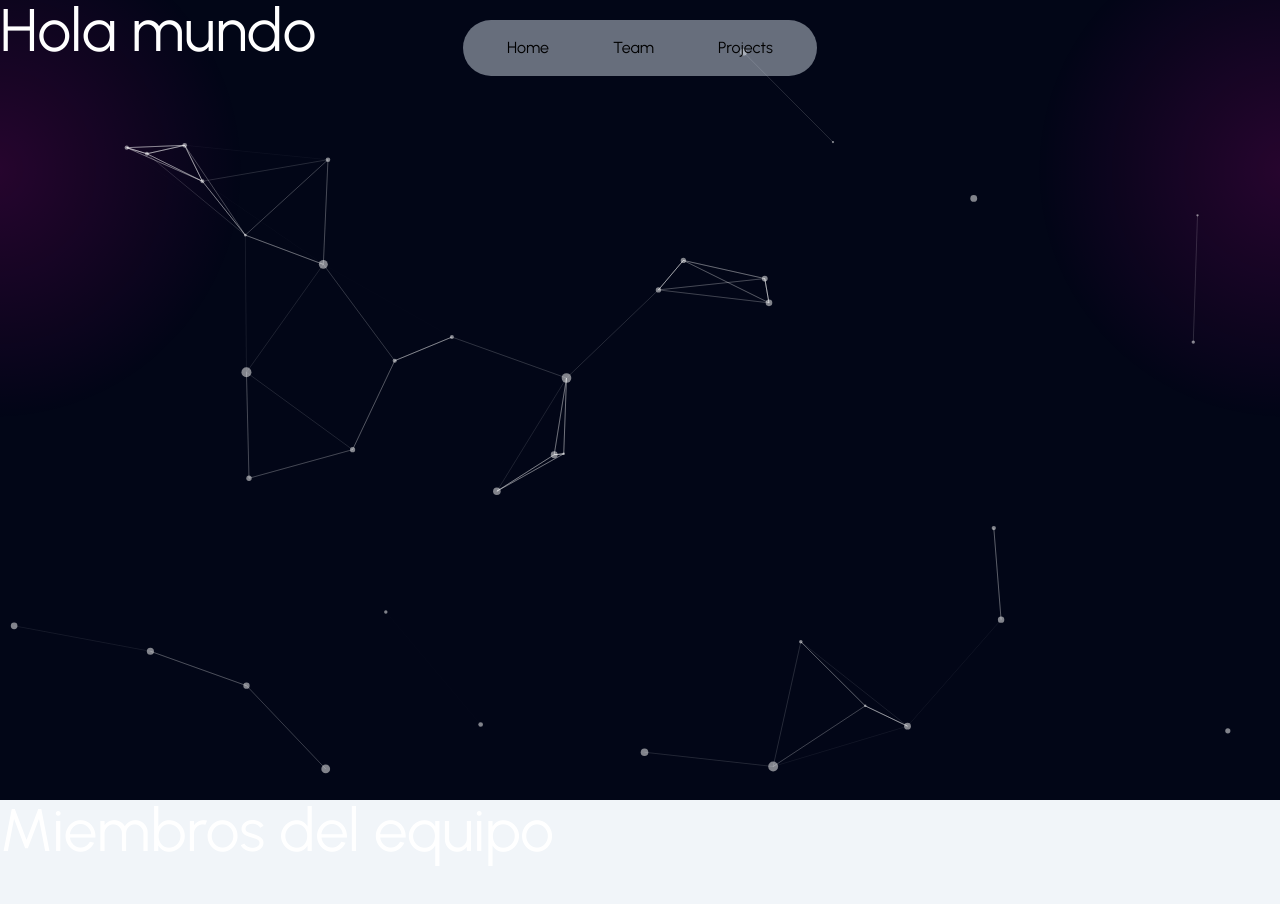
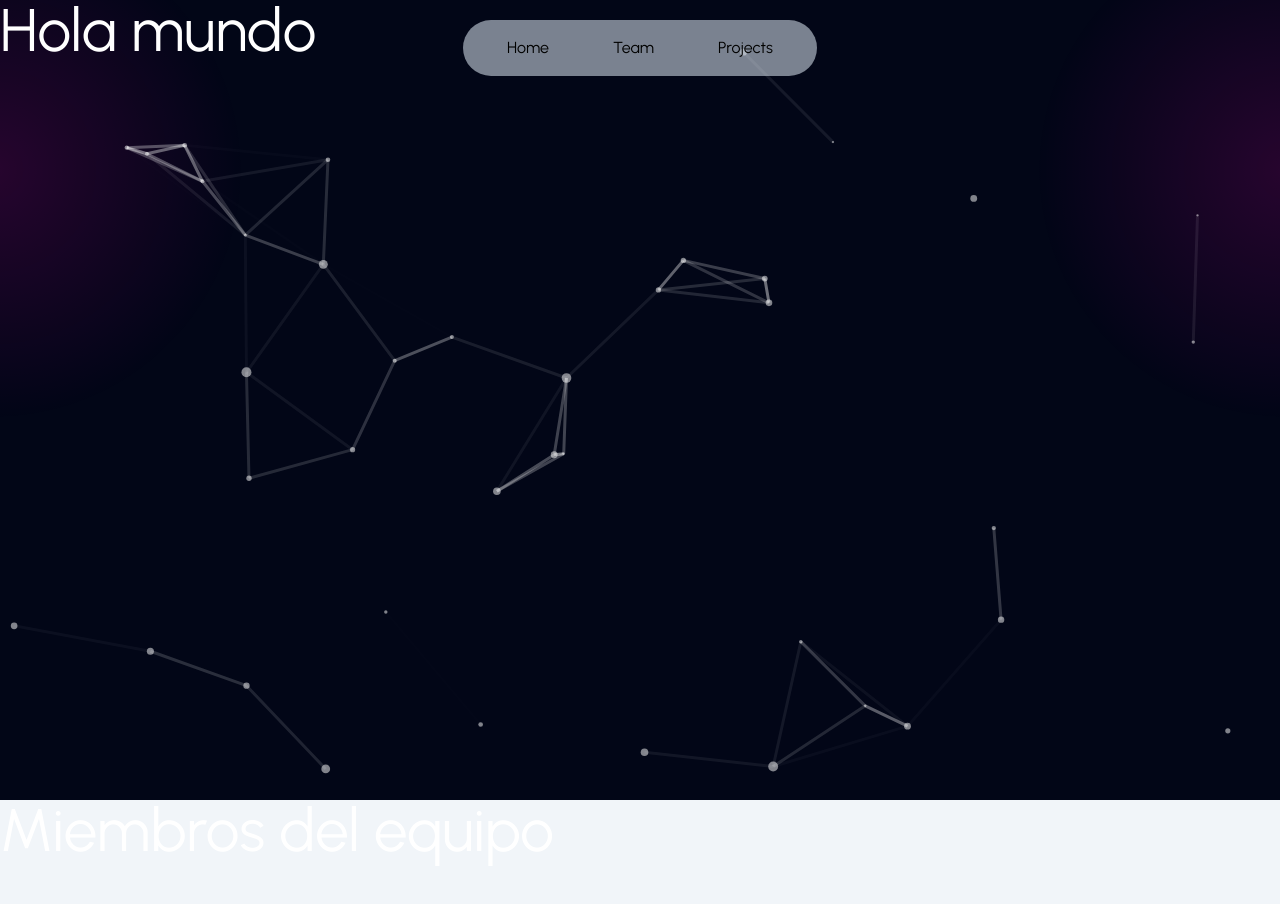
Before and after one commit to ChristianPE1/Web-IHC, a Next.js app: page / in a window 1280 px wide. Shown: the top 904 px of the page. Built offline with nearby package versions, Linux system fonts and the light colour scheme.

Commit message:
fix navbar

```diff
--- a/components/cover-particles.tsx
+++ b/components/cover-particles.tsx
@@ -67,7 +67,7 @@ export default function CoverParticles(props: CoverParticlesProps) {
                   distance: 150,
                   enable: true,
                   opacity: 0.5,
-                  width: 1,
+                  width: 3,
                },
                move: {
                   direction: "none",
--- a/components/navbar.tsx
+++ b/components/navbar.tsx
@@ -7,10 +7,10 @@ import TransitionComponent from './transition-component';
 export default function Navbar() {
    return (
       <TransitionComponent position="right" className='fixed top-0 md:left-0 right-0 z-50 h-16 flex justify-between items-center px-4 mt-4 text-black'>
-         <nav className='flex items-center gap-10 px-8 py-3 bg-slate-300/50 rounded-full m-auto'>
-            <Link href='/' className='hover:bg-slate-300 py-1 px-3'>Home</Link>
-            <Link href='/about' className='hover:bg-slate-300 py-1 px-3'>Team</Link>
-            <Link href='/about' className='hover:bg-slate-300 py-1 px-3'>Projects</Link>
+         <nav className='flex items-center gap-10 px-8 py-3 bg-slate-300/60 rounded-full m-auto text-black'>
+            <Link href='/' className='hover:bg-slate-300 py-1 px-3 rounded-full'>Home</Link>
+            <Link href='/about' className='hover:bg-slate-300 py-1 px-3 rounded-full'>Team</Link>
+            <Link href='/about' className='hover:bg-slate-300 py-1 px-3 rounded-full'>Projects</Link>
          </nav>
       </TransitionComponent>
    );
```
